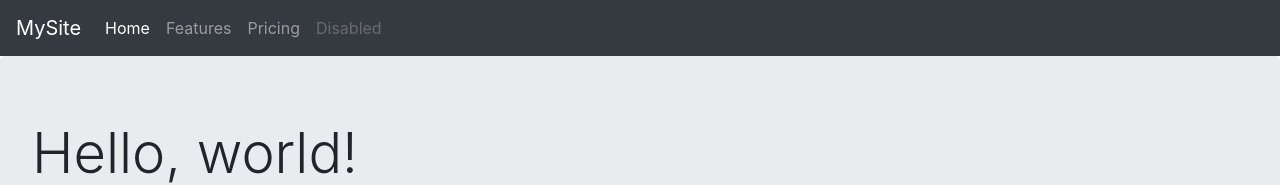
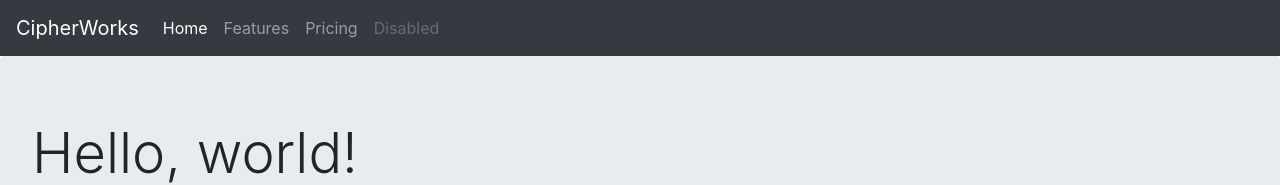
Before and after one commit to Jcho94/CipherWorks, a plain HTML site: page index.html in a window 1280 px wide. Shown: the top 185 px of the page. Drawn offline with nearby package versions, Linux system fonts and the light colour scheme.

Commit message:
Update index.html

```diff
--- a/index.html
+++ b/index.html
@@ -10,7 +10,7 @@
 <body>
     <!-- Navigation Bar -->
     <nav class="navbar navbar-expand-lg navbar-dark bg-dark">
-        <a class="navbar-brand" href="#">MySite</a>
+        <a class="navbar-brand" href="#">CipherWorks</a>
         <button class="navbar-toggler" type="button" data-toggle="collapse" data-target="#navbarNav" aria-controls="navbarNav" aria-expanded="false" aria-label="Toggle navigation">
             <span class="navbar-toggler-icon"></span>
         </button>
```
